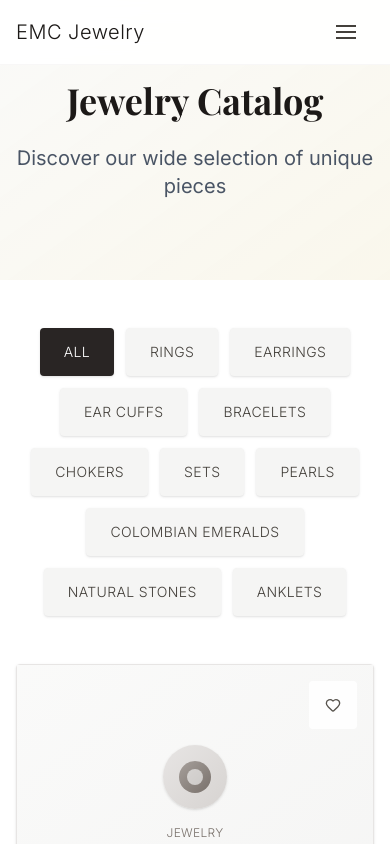
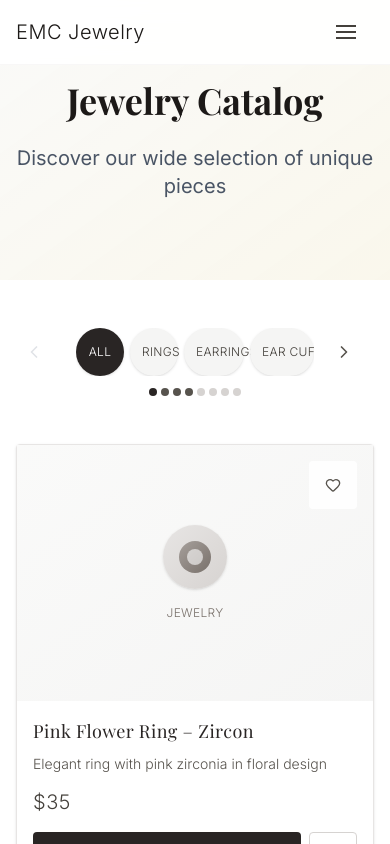
Before and after one commit to MatiasFormoso/emcejewelry, a Next.js app: page /en/catalogo in a window 390 px wide. Built offline with nearby package versions, Linux system fonts and the light colour scheme; a web font is replaced by a local one.

Commit message:
feat: improve mobile catalog navigation with 4-category carousel and enhanced filters

```diff
--- a/src/components/CatalogGrid.tsx
+++ b/src/components/CatalogGrid.tsx
@@ -3,7 +3,7 @@
 import React, { useState, useEffect } from 'react';
 import Link from 'next/link';
 import { motion } from 'framer-motion';
-import { Heart, ShoppingCart, ArrowRight } from 'lucide-react';
+import { Heart, ShoppingCart, ArrowRight, ChevronLeft, ChevronRight } from 'lucide-react';
 import { products, formatPrice } from '@/lib/products';
 import { useCart } from '@/contexts/CartContext';
 import { useFavorites } from '@/contexts/FavoritesContext';
@@ -19,6 +19,7 @@ export default function CatalogGrid({ t, locale }: CatalogGridProps) {
   const [selectedCategory, setSelectedCategory] = useState('all');
   const [addingToCart, setAddingToCart] = useState<string | null>(null);
   const [addingToFavorites, setAddingToFavorites] = useState<string | null>(null);
+  const [currentCategoryIndex, setCurrentCategoryIndex] = useState(0);
   const { addItem } = useCart();
   const { addFavorite, removeFavorite, isFavorite } = useFavorites();
   const { success } = useSimpleToast();
@@ -28,7 +29,7 @@ export default function CatalogGrid({ t, locale }: CatalogGridProps) {
     if (typeof window !== 'undefined') {
       const urlParams = new URLSearchParams(window.location.search);
       const category = urlParams.get('category');
-      if (category && ['rings', 'earrings', 'ear-cuffs', 'bracelets', 'chokers', 'sets', 'pearls', 'colombian-emeralds', 'natural-stones', 'anklets'].includes(category)) {
+      if (category && ['rings', 'earrings', 'ear-cuffs', 'bracelets', 'chokers', 'sets', 'anklets'].includes(category)) {
         setSelectedCategory(category);
       }
     }
@@ -42,15 +43,25 @@ export default function CatalogGrid({ t, locale }: CatalogGridProps) {
     { key: 'bracelets', label: t.catalog.filters.bracelets },
     { key: 'chokers', label: t.catalog.filters.chokers },
     { key: 'sets', label: t.catalog.filters.sets },
-    { key: 'pearls', label: t.catalog.filters.pearls },
-    { key: 'colombian-emeralds', label: t.catalog.filters['colombian-emeralds'] },
-    { key: 'natural-stones', label: t.catalog.filters['natural-stones'] },
     { key: 'anklets', label: t.catalog.filters.anklets },
   ];
 
   const filteredProducts = selectedCategory === 'all'
     ? products
     : products.filter(product => product.category === selectedCategory);
+
+  const categoriesPerPage = 4;
+  const maxCategoryIndex = Math.max(0, categories.length - categoriesPerPage);
+
+  const nextCategoryPage = () => {
+    setCurrentCategoryIndex(prev => Math.min(prev + categoriesPerPage, maxCategoryIndex));
+  };
+
+  const prevCategoryPage = () => {
+    setCurrentCategoryIndex(prev => Math.max(prev - categoriesPerPage, 0));
+  };
+
+  const visibleCategories = categories.slice(currentCategoryIndex, currentCategoryIndex + categoriesPerPage);
 
   const handleAddToCart = async (product: any) => {
     if (addingToCart === product.id) return;
@@ -95,7 +106,9 @@ export default function CatalogGrid({ t, locale }: CatalogGridProps) {
     <section className="py-12 bg-white">
       <div className="max-w-7xl mx-auto px-4 sm:px-6 lg:px-8">
         {/* Filters */}
-        <div className="flex flex-wrap justify-center gap-3 mb-12">
+        <div className="mb-12">
+          {/* Desktop Filters */}
+          <div className="hidden md:flex flex-wrap justify-center gap-3">
             {categories.map((category) => (
               <button
                 key={category.key}
@@ -109,6 +122,90 @@ export default function CatalogGrid({ t, locale }: CatalogGridProps) {
                 {category.label}
               </button>
             ))}
+          </div>
+
+          {/* Mobile Filters */}
+          <div className="md:hidden">
+            <div className="relative">
+              {/* Categories with Navigation */}
+              <div className="flex items-center justify-center gap-3">
+                {/* Left Arrow */}
+                <button
+                  onClick={prevCategoryPage}
+                  disabled={currentCategoryIndex === 0}
+                  className={`p-2 rounded-full transition-all duration-300 flex-shrink-0 ${
+                    currentCategoryIndex === 0
+                      ? 'opacity-30 cursor-not-allowed'
+                      : 'hover:bg-stone-100 active:bg-stone-200'
+                  }`}
+                  aria-label="Categorías anteriores"
+                >
+                  <ChevronLeft className={`w-5 h-5 ${
+                    currentCategoryIndex === 0 ? 'text-gray-400' : 'text-stone-600'
+                  }`} />
+                </button>
+
+                {/* Categories */}
+                <div className="flex gap-1.5 justify-center flex-1 overflow-hidden">
+                  {visibleCategories.map((category) => (
+                    <button
+                      key={category.key}
+                      onClick={() => setSelectedCategory(category.key)}
+                      className={`px-3 py-2 rounded-full font-light tracking-wide uppercase text-xs transition-all duration-200 ease-out focus:outline-none focus:ring-0 focus:ring-offset-0 focus-visible:outline-none focus-visible:ring-0 focus-visible:ring-offset-0 shadow-sm hover:shadow-md whitespace-nowrap ${
+                        selectedCategory === category.key
+                          ? 'bg-stone-800 text-white shadow-lg'
+                          : 'bg-stone-100 text-stone-700 hover:bg-stone-200 hover:text-stone-900'
+                      }`}
+                    >
+                      {category.label}
+                    </button>
+                  ))}
+                </div>
+
+                {/* Right Arrow */}
+                <button
+                  onClick={nextCategoryPage}
+                  disabled={currentCategoryIndex === maxCategoryIndex}
+                  className={`p-2 rounded-full transition-all duration-300 flex-shrink-0 ${
+                    currentCategoryIndex === maxCategoryIndex
+                      ? 'opacity-30 cursor-not-allowed'
+                      : 'hover:bg-stone-100 active:bg-stone-200'
+                  }`}
+                  aria-label="Más categorías"
+                >
+                  <ChevronRight className={`w-5 h-5 ${
+                    currentCategoryIndex === maxCategoryIndex ? 'text-gray-400' : 'text-stone-600'
+                  }`} />
+                </button>
+              </div>
+
+              {/* Category Indicators */}
+              {categories.length > categoriesPerPage && (
+                <div className="flex justify-center mt-3">
+                  <div className="flex gap-1">
+                    {categories.map((category, index) => {
+                      const isVisible = index >= currentCategoryIndex && index < currentCategoryIndex + categoriesPerPage;
+                      const isSelected = selectedCategory === category.key;
+
+                      return (
+                        <div
+                          key={category.key}
+                          className={`w-2 h-2 rounded-full transition-all duration-300 ${
+                            isSelected && isVisible
+                              ? 'bg-stone-800'
+                              : isVisible
+                              ? 'bg-stone-600'
+                              : 'bg-stone-300'
+                          }`}
+                          title={category.label}
+                        />
+                      );
+                    })}
+                  </div>
+                </div>
+              )}
+            </div>
+          </div>
         </div>
 
         {/* Product Grid */}
--- a/src/components/CollectionsGrid.tsx
+++ b/src/components/CollectionsGrid.tsx
@@ -28,14 +28,19 @@ export default function CollectionsGrid({ t, locale }: CollectionsGridProps) {
       href: `/${locale}/catalogo?category=ear-cuffs`
     },
     {
-      name: locale === 'en' ? 'Pearls Collection' : 'Colección de Perlas',
-      description: locale === 'en' ? 'Natural pearls in elegant designs' : 'Perlas naturales en diseños elegantes',
-      href: `/${locale}/catalogo?category=pearls`
+      name: locale === 'en' ? 'Bracelets Collection' : 'Colección de Pulseras',
+      description: locale === 'en' ? 'Elegant bracelets for every occasion' : 'Pulseras elegantes para toda ocasión',
+      href: `/${locale}/catalogo?category=bracelets`
     },
     {
-      name: locale === 'en' ? 'Colombian Emeralds' : 'Esmeraldas Colombianas',
-      description: locale === 'en' ? 'Authentic Colombian emeralds' : 'Esmeraldas colombianas auténticas',
-      href: `/${locale}/catalogo?category=colombian-emeralds`
+      name: locale === 'en' ? 'Chokers Collection' : 'Colección de Chokers',
+      description: locale === 'en' ? 'Stylish chokers for a modern look' : 'Chokers elegantes para un look moderno',
+      href: `/${locale}/catalogo?category=chokers`
+    },
+    {
+      name: locale === 'en' ? 'Anklets Collection' : 'Colección de Tobilleras',
+      description: locale === 'en' ? 'Delicate anklets for summer style' : 'Tobilleras delicadas para el estilo veraniego',
+      href: `/${locale}/catalogo?category=anklets`
     },
     {
       name: locale === 'en' ? 'Complete Sets' : 'Sets Completos',
```
Lines whose indentation alone changed are shown as unchanged.
